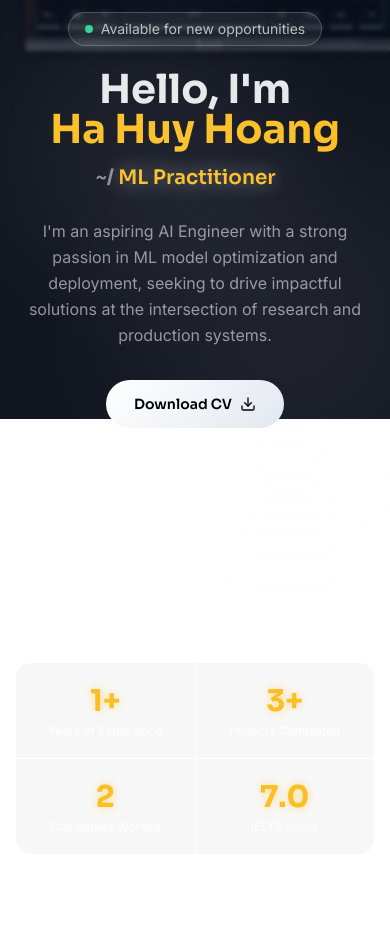
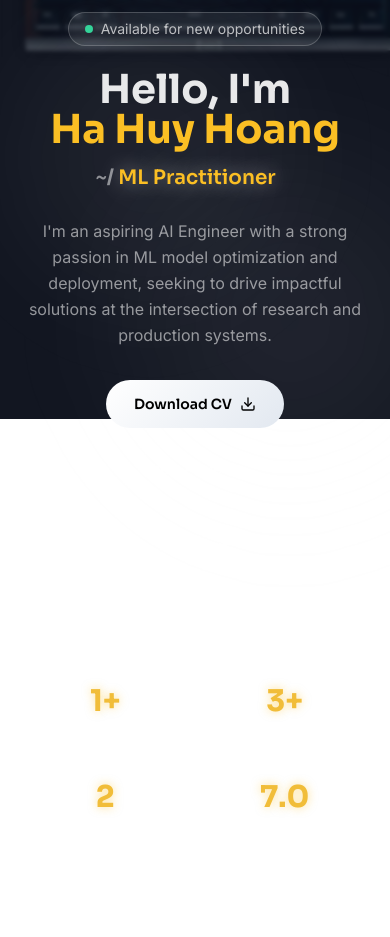
Before and after one commit to l1aF-2027/CV-Website, a Next.js app: page / in a window 390 px wide. Shown: the part 425-1362 px from the top of the page. Built offline with nearby package versions, Linux system fonts and the light colour scheme.

Commit message:
change for better SEO performance

```diff
--- a/components/Home.jsx
+++ b/components/Home.jsx
@@ -50,18 +50,7 @@ const techStack = [
     "CUDA", "Edge AI", "Kafka", "n8n", "Transformers", "Computer Vision",
 ];
 
-// Stagger container variants
-const containerVariants = {
-    hidden: {},
-    show: {
-        transition: { staggerChildren: 0.12, delayChildren: 0.3 },
-    },
-};
 
-const itemVariants = {
-    hidden: { opacity: 0, y: 30 },
-    show: { opacity: 1, y: 0, transition: { duration: 0.7, ease: [0.22, 1, 0.36, 1] } },
-};
 
 const Home = () => {
     const role = useTypewriter(
@@ -92,19 +81,14 @@ const Home = () => {
                 <div className="flex flex-col xl:flex-row items-center justify-between gap-12 xl:gap-20">
 
                     {/* ── Text column ──────────────────────────── */}
-                    <motion.div
-                        className="flex-1 text-center xl:text-left order-2 xl:order-1"
-                        variants={containerVariants}
-                        initial="hidden"
-                        animate="show"
-                    >
+                    <div className="flex-1 text-center xl:text-left order-2 xl:order-1">
                         {/* Available badge */}
-                        <motion.div
-                            variants={itemVariants}
-                            className="inline-flex items-center gap-2 px-4 py-1.5 rounded-full mb-6 font-body text-sm text-white/70"
+                        <div
+                            className="inline-flex items-center gap-2 px-4 py-1.5 rounded-full mb-6 font-body text-sm text-white/70 animate-fade-in-up"
                             style={{
                                 background: "rgba(255, 255, 255, 0.07)",
                                 border: "1px solid rgba(255, 255, 255, 0.2)",
+                                animationDelay: "0.3s"
                             }}
                         >
                             <span
@@ -112,23 +96,22 @@ const Home = () => {
                                 style={{ boxShadow: "0 0 8px rgba(255, 255, 255, 0.8)", animation: "pulse-glow 2s ease-in-out infinite" }}
                             />
                             Available for new opportunities
-                        </motion.div>
+                        </div>
 
                         {/* Name */}
-                        <motion.h1
-                            variants={itemVariants}
-                            className="font-heading font-bold leading-none mb-2"
-                            style={{ fontSize: "clamp(2.5rem, 6vw, 5rem)" }}
+                        <h1
+                            className="font-heading font-bold leading-none mb-2 animate-fade-in-up"
+                            style={{ fontSize: "clamp(2.5rem, 6vw, 5rem)", animationDelay: "0.42s" }}
                         >
                             <span className="text-white/90">Hello, I'm</span>
                             <br />
                             <span className="text-accent">Ha Huy Hoang</span>
-                        </motion.h1>
+                        </h1>
 
                         {/* Typewriter role */}
-                        <motion.div
-                            variants={itemVariants}
-                            className="flex items-center justify-center xl:justify-start gap-1 mt-3 mb-6"
+                        <div
+                            className="flex items-center justify-center xl:justify-start gap-1 mt-3 mb-6 animate-fade-in-up"
+                            style={{ animationDelay: "0.54s" }}
                         >
                             <span className="font-heading font-semibold text-xl xl:text-2xl text-white/50">~/</span>
                             <span
@@ -141,21 +124,21 @@ const Home = () => {
                                 className="font-mono text-accent text-2xl animate-blink"
                                 style={{ textShadow: "0 0 20px rgba(255, 255, 255, 0.5)" }}
                             >|</span>
-                        </motion.div>
+                        </div>
 
                         {/* Description */}
-                        <motion.p
-                            variants={itemVariants}
-                            className="font-body text-white/55 text-base leading-relaxed max-w-[520px] mx-auto xl:mx-0 mb-8"
+                        <p
+                            className="font-body text-white/55 text-base leading-relaxed max-w-[520px] mx-auto xl:mx-0 mb-8 animate-fade-in-up"
+                            style={{ animationDelay: "0.66s" }}
                         >
                             I'm an aspiring AI Engineer with a strong passion in ML model optimization and deployment,
                             seeking to drive impactful solutions at the intersection of research and production systems.
-                        </motion.p>
+                        </p>
 
                         {/* CTA buttons */}
-                        <motion.div
-                            variants={itemVariants}
-                            className="flex flex-col sm:flex-row items-center justify-center xl:justify-start gap-4 mb-8"
+                        <div
+                            className="flex flex-col sm:flex-row items-center justify-center xl:justify-start gap-4 mb-8 animate-fade-in-up"
+                            style={{ animationDelay: "0.78s" }}
                         >
                             <a href="/assets/HaHuyHoang_CV.pdf" download>
                                 <motion.button
@@ -193,12 +176,12 @@ const Home = () => {
                             >
                                 View Projects
                             </motion.a>
-                        </motion.div>
+                        </div>
 
                         {/* Social icons */}
-                        <motion.div
-                            variants={itemVariants}
-                            className="flex items-center justify-center xl:justify-start gap-3"
+                        <div
+                            className="flex items-center justify-center xl:justify-start gap-3 animate-fade-in-up"
+                            style={{ animationDelay: "0.9s" }}
                         >
                             {socials.map((s, i) => (
                                 <Link key={i} href={s.path} target="_blank" rel="noopener noreferrer" aria-label={s.label}>
@@ -220,8 +203,8 @@ const Home = () => {
                                     </motion.div>
                                 </Link>
                             ))}
-                        </motion.div>
-                    </motion.div>
+                        </div>
+                    </div>
 
                     {/* ── Hero portrait — bold, large with accent circle ── */}
                     <div
@@ -343,11 +326,9 @@ const Home = () => {
             </div>
 
             {/* ── Stats bar ────────────────────────────────── */}
-            <motion.div
-                className="container mx-auto mt-12 xl:mt-16 pb-8"
-                initial={{ opacity: 0, y: 30 }}
-                animate={{ opacity: 1, y: 0 }}
-                transition={{ delay: 0.8, duration: 0.7, ease: [0.22, 1, 0.36, 1] }}
+            <div
+                className="container mx-auto mt-12 xl:mt-16 pb-8 animate-fade-in-up"
+                style={{ animationDelay: "0.8s" }}
             >
                 <div
                     className="flex flex-wrap justify-center xl:justify-start gap-px rounded-2xl overflow-hidden"
@@ -362,21 +343,21 @@ const Home = () => {
                         <motion.div
                             key={i}
                             className="flex-1 min-w-[130px] py-5 px-6 text-center xl:text-left"
-                            style={{ background: "rgba(0,0,0,0.03)" }}
-                            whileHover={{ background: "rgba(0, 0, 0, 0.05)" }}
+                            style={{ background: "rgba(0,0,0,0)" }}
+                            whileHover={{ background: "rgba(0, 0, 0, 0)" }}
                             transition={{ duration: 0.2 }}
                         >
                             <div
                                 className="text-3xl xl:text-4xl font-heading font-bold mb-1"
-                                style={{ color: "#fbbf24", textShadow: "0 0 10px rgba(251, 191, 36, 0.5)" }}
+                                style={{ color: "#f1bd39ff", textShadow: "0 0 10px rgba(251, 191, 36, 0.5)" }}
                             >
                                 {stat.num}
                             </div>
-                            <div className="font-body text-xs text-white/90 leading-tight">{stat.label}</div>
+                            <div className="font-body text-xs text-white/100 leading-tight">{stat.label}</div>
                         </motion.div>
                     ))}
                 </div>
-            </motion.div>
+            </div>
 
             {/* ── Tech marquee ──────────────────────────── */}
             <div className="overflow-hidden py-6 mt-4" style={{ borderTop: "1px solid rgba(255,255,255,0.05)" }}>
--- a/tailwind.config.mjs
+++ b/tailwind.config.mjs
@@ -67,6 +67,12 @@ export default {
                 '2xl': '1rem',
                 '3xl': '1.5rem',
             },
+            keyframes: {
+                'fade-in-up': {
+                    '0%': { opacity: '0', transform: 'translateY(30px)' },
+                    '100%': { opacity: '1', transform: 'translateY(0)' },
+                }
+            },
             animation: {
                 'float': 'float 4s ease-in-out infinite',
                 'pulse-glow': 'pulse-glow 2s ease-in-out infinite',
@@ -74,6 +80,7 @@ export default {
                 'marquee': 'marquee 25s linear infinite',
                 'spin-slow': 'spin-slow 20s linear infinite',
                 'shimmer': 'shimmer-text 4s linear infinite',
+                'fade-in-up': 'fade-in-up 0.7s cubic-bezier(0.22, 1, 0.36, 1) both',
             },
         }
     },
```
Also changed, not shown: eslint.config.mjs (+7 -4 lines), package.json (+4 -4 lines).
